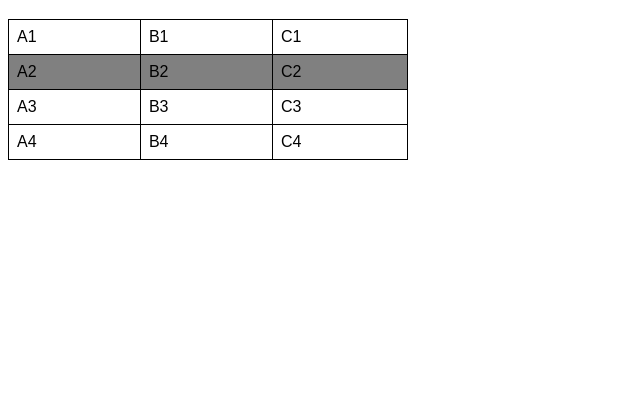
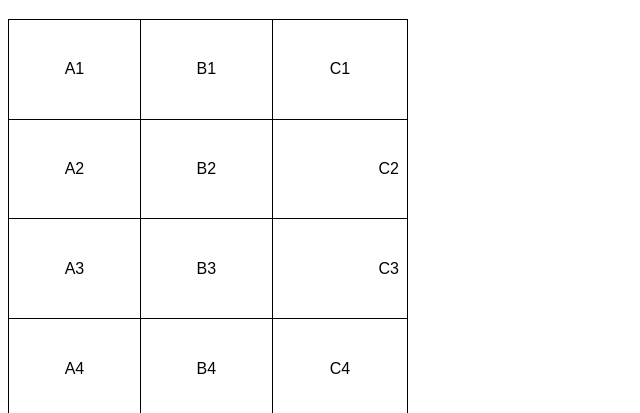
Before and after one commit to JoaoPedroVeiga/html-css, a plain HTML site: page exercicos/ex023/tabela001.html in a window 1280 px wide. Shown: the part 61-474 px from the top of the page, without its empty margins (0-640 px from the left). Drawn offline with Linux system fonts and the light colour scheme.

Commit message:
Update tabela001.html

```diff
--- a/exercicos/ex023/tabela001.html
+++ b/exercicos/ex023/tabela001.html
@@ -12,24 +12,26 @@
 
         table {
             width: 400px;
+            height: 400px;
             border-collapse: collapse;
 
-        }
+            }
 
-        tr.linha {
-            background-color: gray;
-        }
 
         td {
             border: 1px solid black;
             padding: 8px;
+            text-align: center; /*Alinhamento horizontal*/
+            vertical-align: middle;
 
         }
 
-        td.dado {
-            background-color: yellow;
+        .numero {
+            text-align: right;
 
         }
+
+
 
     </style>
 </head>
@@ -49,17 +51,17 @@
             <td>B1</td>
             <td>C1</td>
         </tr>
-        <tr class="linha">
+        <tr> <!--Segunda linha -->
             <td>A2</td>
             <td>B2</td>
-            <td>C2</td>
+            <td class="numero">C2</td>
         </tr>
-        <tr>
+        <tr> <!--Trecira linha -->
             <td>A3</td>
             <td>B3</td>
-            <td>C3</td>
+            <td class="numero">C3</td>
         </tr>
-        <tr>
+        <tr> <!--Quarta linha-->
             <td>A4</td>
             <td>B4</td>
             <td>C4</td>
```
